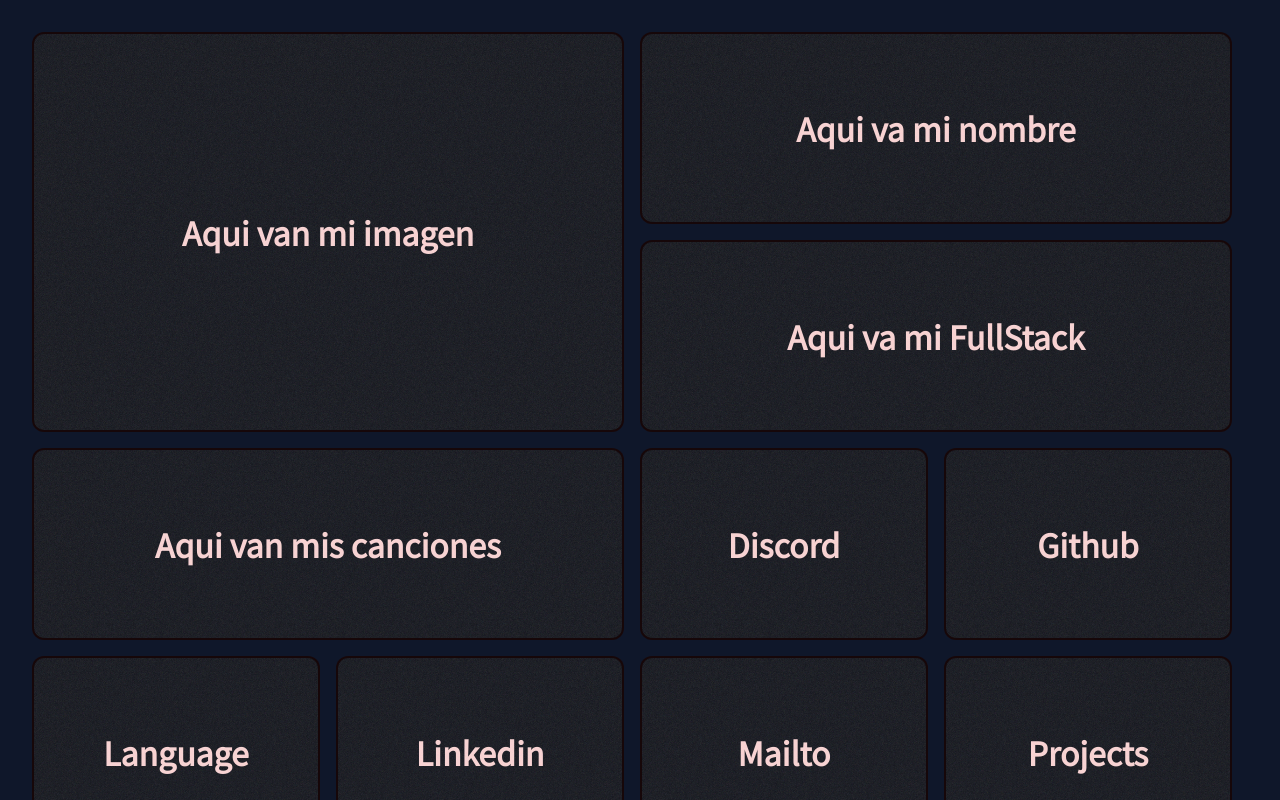
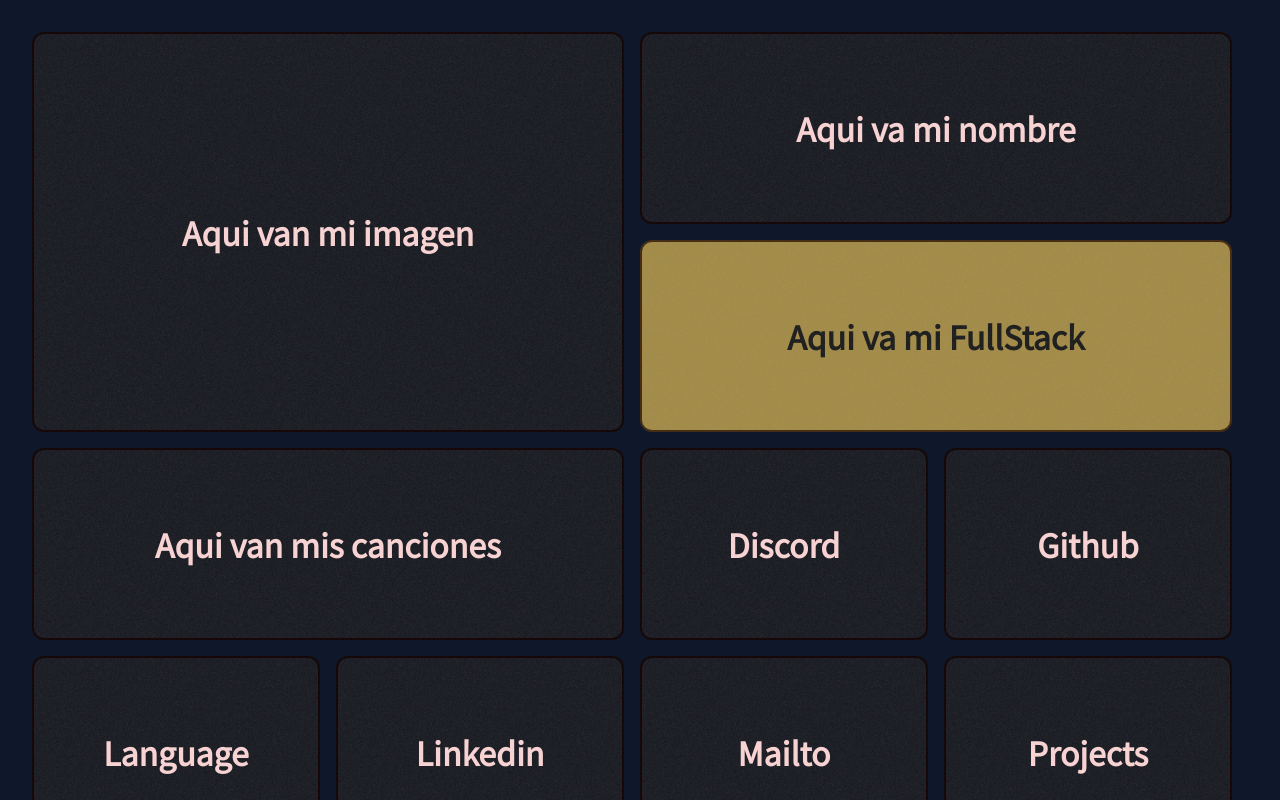
Before and after one commit to Alfonzzoj/alfonzzoj-jweb, a React (Vite) app: page / in a window 1280 px wide. Shown: the top 800 px of the page. Built offline with nearby package versions, Linux system fonts and the light colour scheme.

Commit message:
Seteando estilos basicos a widgets

```diff
--- a/src/components/1x2/personalRoll.tsx
+++ b/src/components/1x2/personalRoll.tsx
@@ -1,7 +1,11 @@
 export const PersonalRoll: React.FC = () => {
   return (
-    <div className='widget x1_y2'>
-      <h1>Aqui va mi FullStack</h1>
+    <div className='widget x1_y2'
+    style={{
+      backgroundColor: '#EBC351aa',
+    }}
+    >
+      <h1 style={{color: '#171717'}}>Aqui va mi FullStack</h1>
     </div>
   )
 }
```
